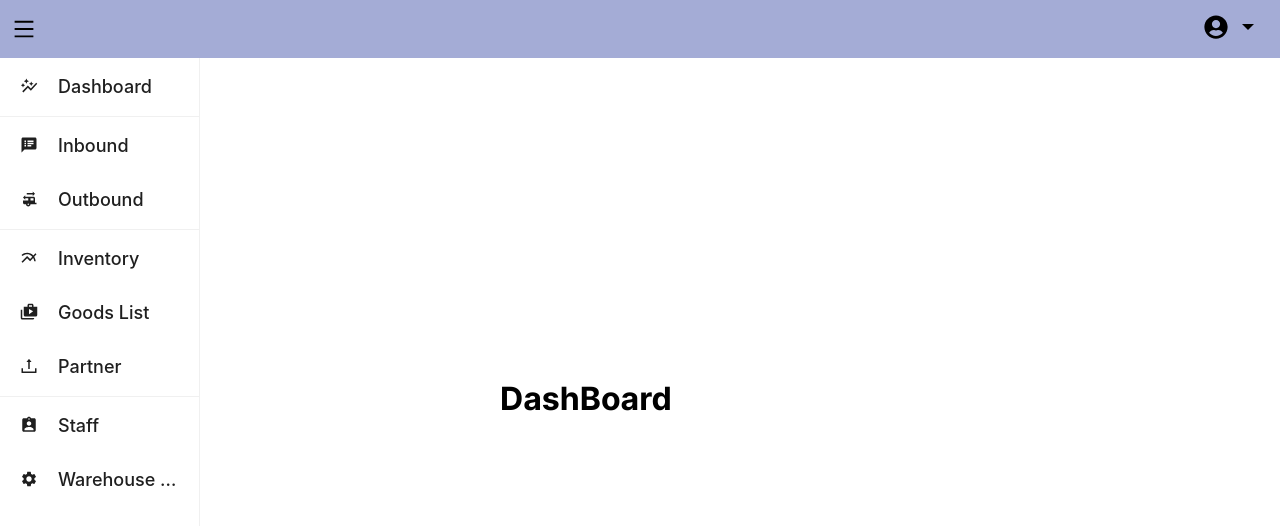
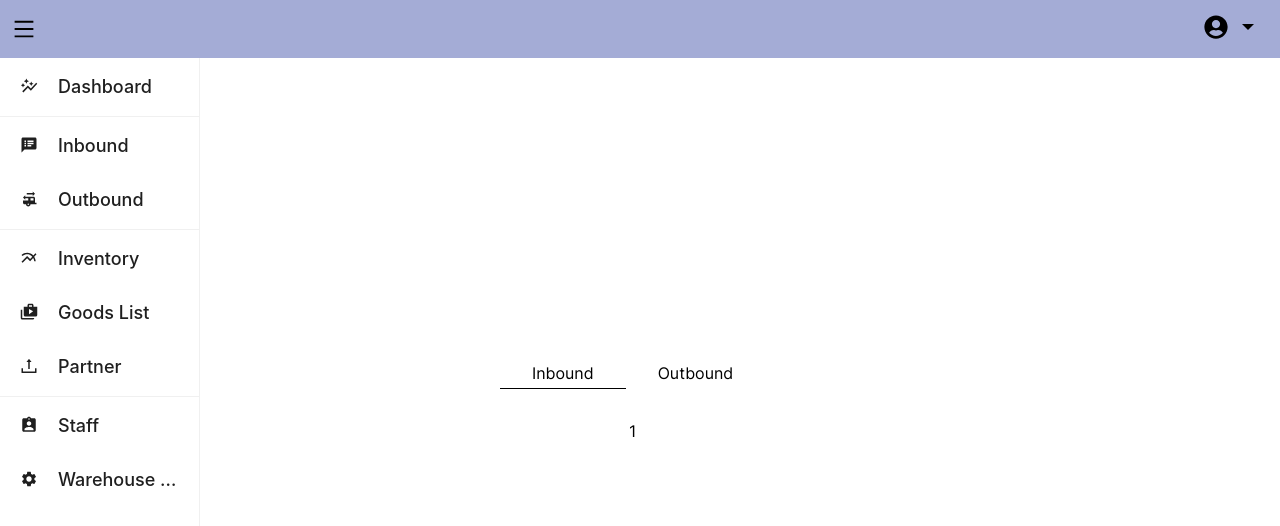
Before and after one commit to Kawaiibuta/StorageManagement, a React (Create React App) app: page /dashboard in a window 1280 px wide. Shown: the top 526 px of the page. Built offline with nearby package versions, Linux system fonts and the light colour scheme.

Commit message:
Tab header component

```diff
--- a/src/App.js
+++ b/src/App.js
@@ -2,7 +2,6 @@ import "./App.css";
 import NavBar from "./components/SideMenu";
 import PageContent from "./components/PageContent";
 import AppHeader from "./components/AppHeader";
-
 function App() {
   return (
     <div className="App">
--- /dev/null
+++ b/src/components/Button Header/TabView.css
@@ -0,0 +1,36 @@
+.TabView {
+    width: 100%;
+  }
+
+  .TabView .title {
+    font-weight: bold;
+    padding: 0em;
+  }
+
+  .TabView .body {
+    padding: 0em;
+  }
+
+  .TabView .tabs {
+    display: flex;
+    justify-content: top;
+  }
+
+  .TabView .tabs .tab {
+    padding: 5px 2em;
+  }
+
+  .TabView .tabs .active-tab {
+    padding: 5px 2em;
+    border-bottom: 1px solid black;
+    background-color: white;
+  }
+
+  .TabView .content {
+    display: flex;
+    flex-direction: column;
+    justify-content: center;
+    align-items: center;
+    padding: 2em;
+    background-color:white;
+  }
--- /dev/null
+++ b/src/components/Button Header/TabView.js
@@ -0,0 +1,40 @@
+import React, { useState } from "react";
+import "./TabView.css";
+
+function TabView({  tabs = [] }) {
+  const [activeTabIndex, setActiveTabIndex] = useState(0);
+  const [allTabs] = useState(tabs);
+
+  const activateTab = (index) => {
+    setActiveTabIndex(index);
+  };
+
+  return (
+    <div className="TabView">
+      <div className="body">
+        {allTabs.length === 0 ? (
+          <div className="tabs">
+            <div>No Tabs</div>
+          </div>
+        ) : (
+          <div>
+            <div className="tabs">
+              {allTabs.map((tab, index) => (
+                <label
+                  key={index}
+                  className={index === activeTabIndex ? "active-tab" : "tab"}
+                  onClick={() => activateTab(index)}
+                >
+                  {tab.name}
+                </label>
+              ))}
+            </div>
+            <div className="content">{allTabs[activeTabIndex].content}</div>
+          </div>
+        )}
+      </div>
+    </div>
+  );
+}
+
+export default TabView;
--- a/src/pages/Dashboard/index.js
+++ b/src/pages/Dashboard/index.js
@@ -1,9 +1,16 @@
 import React from "react";
+import TabView from "../../components/Button Header/TabView";
 
 function Dashboard() {
   return (
     <div>
-      <h1>DashBoard</h1>
+      <TabView
+            title={""}
+            tabs={[
+              { name: "Inbound", content: 1 },
+              { name: "Outbound", content: 2 },
+            ]}
+          />
     </div>
   );
 }
```
